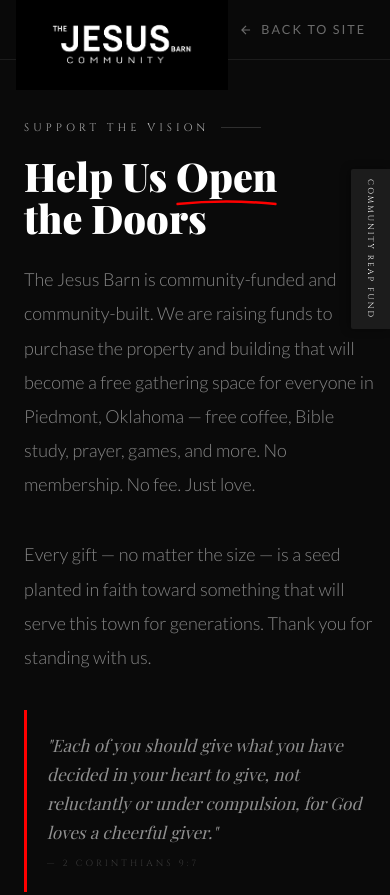
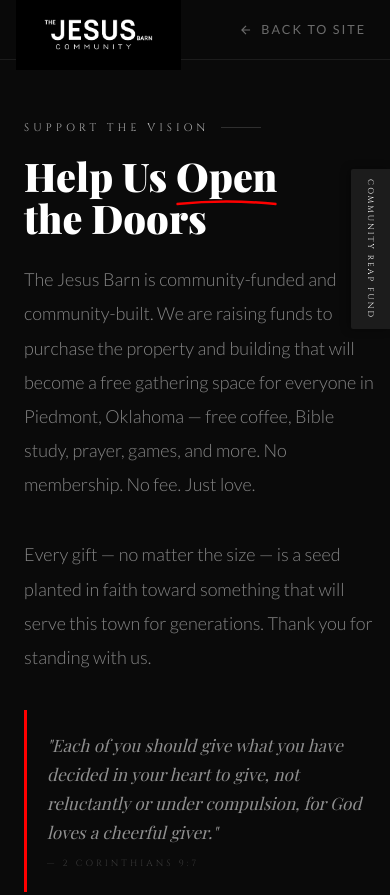
Before and after one commit to MBurleson33/thejesusbarn, a website: page give/index.html in a window 390 px wide. Shown: the top 895 px of the page. Drawn offline with nearby package versions, Linux system fonts and the light colour scheme; a script that the page names is missing; files whose address does not match are found by name; a web font is replaced by a local one.

Commit message:
Adjust navigation height in index.html
Reduced height of navigation elements for better layout.

```diff
--- a/give/index.html
+++ b/give/index.html
@@ -58,11 +58,11 @@
     left: 32px;
     top: 0;
     z-index: 101;
-    height: 180px;
+    height: 140px;
   }
 
   .nav-logo img {
-    height: 180px;
+    height: 140px;
     width: auto;
   }
 
@@ -586,8 +586,8 @@
 
   @media (max-width: 900px) {
     nav { padding: 0 24px; height: 60px; }
-    .nav-logo { left: 16px; height: 90px; }
-    .nav-logo img { height: 90px; }
+    .nav-logo { left: 16px; height: 70px; }
+    .nav-logo img { height: 70px; }
     .give-hero { grid-template-columns: 1fr; gap: 48px; padding: 120px 24px 60px; }
     .give-form-wrap { position: static; padding: 28px 24px; }
     .field-row { grid-template-columns: 1fr; }
```
